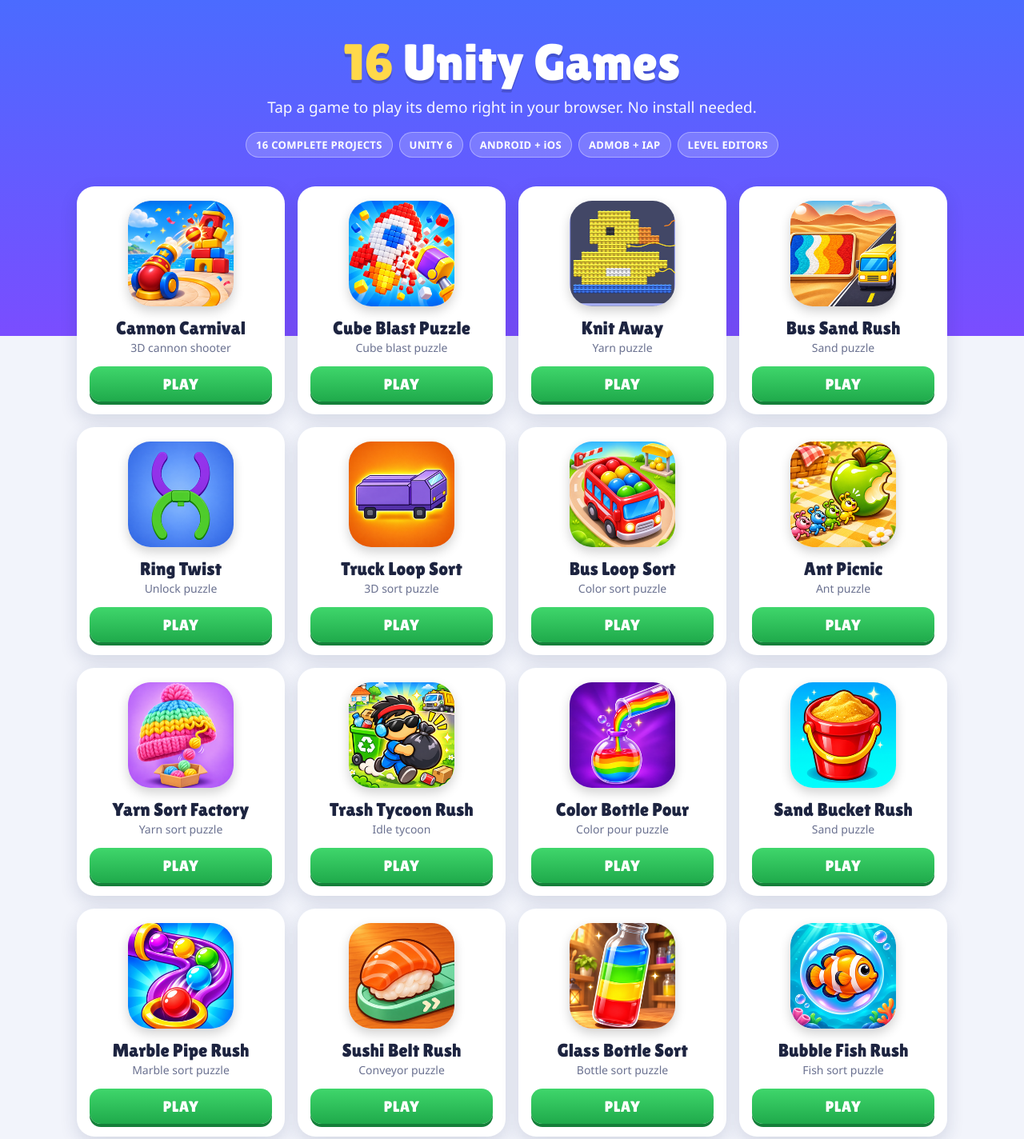
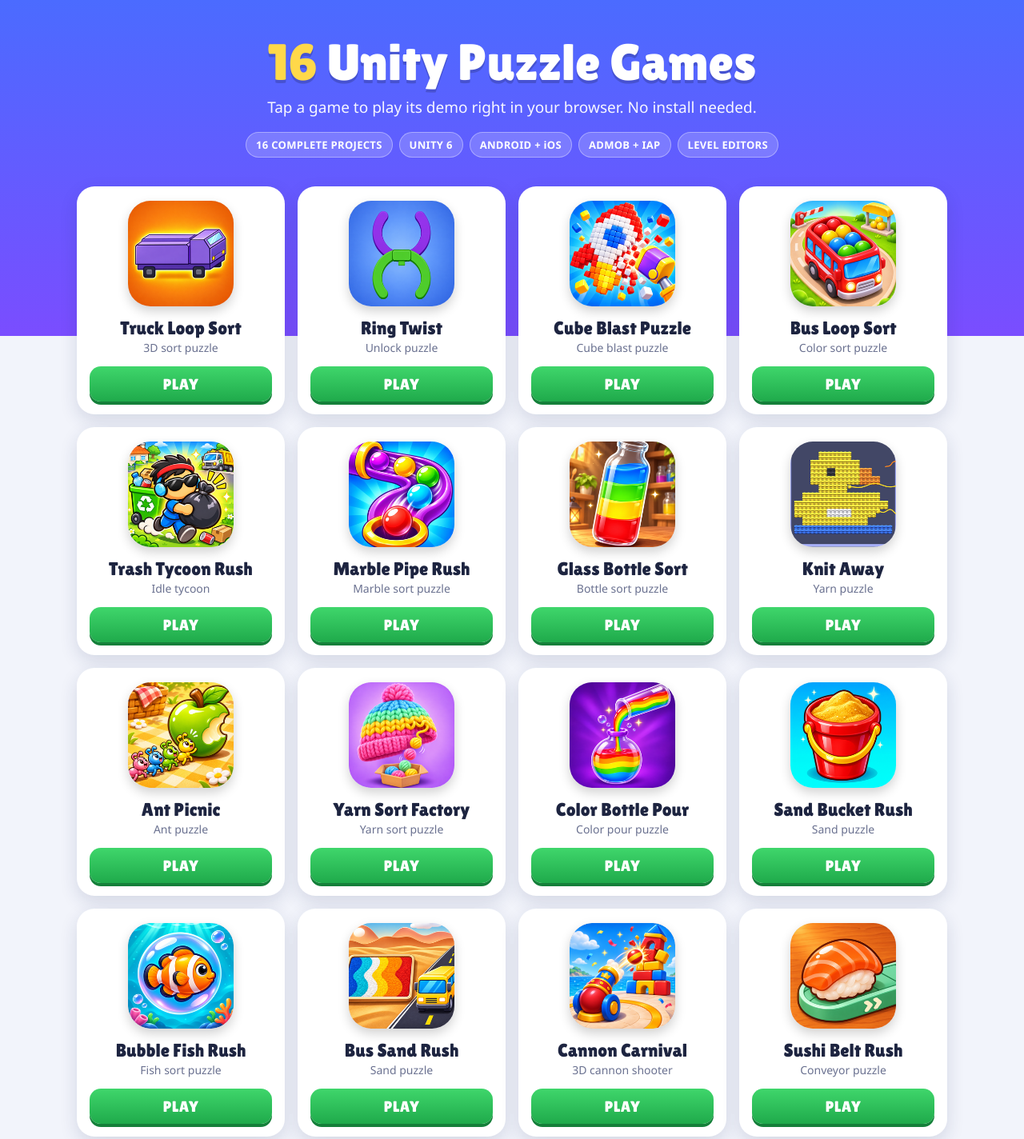
Before and after one commit to workstate202/unity-games-bundle, a plain HTML site: page index.html in a window 1280 px wide. Shown: the top 1424 px of the page at 80% size. Drawn offline with Linux system fonts and the light colour scheme.

Commit message:
Reorder games, update title

```diff
--- a/index.html
+++ b/index.html
@@ -3,7 +3,7 @@
 <head>
 <meta charset="utf-8">
 <meta name="viewport" content="width=device-width, initial-scale=1">
-<title>16 Unity Games - Play the Web Demos</title>
+<title>16 Unity Puzzle Games Bundle - Play the Web Demos</title>
 <meta name="description" content="Play all 16 Unity mobile games in your browser. No install needed.">
 <style>
 @font-face { font-family: "Lilita One"; src: url("LilitaOne.ttf") format("truetype"); font-display: swap; }
@@ -73,27 +73,27 @@ footer { text-align: center; padding: 0 16px 40px; font-size: 13px; color: #7a81
 </head>
 <body>
 <header>
-  <h1><span>16</span> Unity Games</h1>
+  <h1><span>16</span> Unity Puzzle Games</h1>
   <p>Tap a game to play its demo right in your browser. No install needed.</p>
   <div class="badges"><b>16 COMPLETE PROJECTS</b><b>UNITY 6</b><b>ANDROID + iOS</b><b>ADMOB + IAP</b><b>LEVEL EDITORS</b></div>
 </header>
 <main>
-  <a class="card" href="https://workstate202.github.io/cannon-carnival/" target="_blank" rel="noopener"><div class="icon"><img src="icons/cannon-carnival.png" alt="Cannon Carnival icon" width="132" height="132"></div><h2>Cannon Carnival</h2><p>3D cannon shooter</p><span class="play">PLAY</span></a>
+  <a class="card" href="https://workstate202.github.io/truck-loop-sort/" target="_blank" rel="noopener"><div class="icon"><img src="icons/truck-loop-sort.png" alt="Truck Loop Sort icon" width="132" height="132"></div><h2>Truck Loop Sort</h2><p>3D sort puzzle</p><span class="play">PLAY</span></a>
+  <a class="card" href="https://workstate202.github.io/rotate-rings/" target="_blank" rel="noopener"><div class="icon"><img src="icons/ring-twist.png" alt="Ring Twist icon" width="132" height="132"></div><h2>Ring Twist</h2><p>Unlock puzzle</p><span class="play">PLAY</span></a>
   <a class="card" href="https://workstate202.github.io/cube-blast-puzzle/" target="_blank" rel="noopener"><div class="icon"><img src="icons/cube-blast-puzzle.png" alt="Cube Blast Puzzle icon" width="132" height="132"></div><h2>Cube Blast Puzzle</h2><p>Cube blast puzzle</p><span class="play">PLAY</span></a>
+  <a class="card" href="https://workstate202.github.io/Bus-Loop-Sort/" target="_blank" rel="noopener"><div class="icon"><img src="icons/bus-loop-sort.png" alt="Bus Loop Sort icon" width="132" height="132"></div><h2>Bus Loop Sort</h2><p>Color sort puzzle</p><span class="play">PLAY</span></a>
+  <a class="card" href="https://workstate202.github.io/trash-tycoon-rush/" target="_blank" rel="noopener"><div class="icon"><img src="icons/trash-tycoon-rush.png" alt="Trash Tycoon Rush icon" width="132" height="132"></div><h2>Trash Tycoon Rush</h2><p>Idle tycoon</p><span class="play">PLAY</span></a>
+  <a class="card" href="https://workstate202.github.io/marble-pipe-rush/" target="_blank" rel="noopener"><div class="icon"><img src="icons/marble-pipe-rush.png" alt="Marble Pipe Rush icon" width="132" height="132"></div><h2>Marble Pipe Rush</h2><p>Marble sort puzzle</p><span class="play">PLAY</span></a>
+  <a class="card" href="https://workstate202.github.io/glass-bottle-sort-game/" target="_blank" rel="noopener"><div class="icon"><img src="icons/glass-bottle-sort.png" alt="Glass Bottle Sort icon" width="132" height="132"></div><h2>Glass Bottle Sort</h2><p>Bottle sort puzzle</p><span class="play">PLAY</span></a>
   <a class="card" href="https://workstate202.github.io/knit-away/" target="_blank" rel="noopener"><div class="icon"><img src="icons/knit-away.png" alt="Knit Away icon" width="132" height="132"></div><h2>Knit Away</h2><p>Yarn puzzle</p><span class="play">PLAY</span></a>
-  <a class="card" href="https://workstate202.github.io/bus-sand-rush/" target="_blank" rel="noopener"><div class="icon"><img src="icons/bus-sand-rush.png" alt="Bus Sand Rush icon" width="132" height="132"></div><h2>Bus Sand Rush</h2><p>Sand puzzle</p><span class="play">PLAY</span></a>
-  <a class="card" href="https://workstate202.github.io/rotate-rings/" target="_blank" rel="noopener"><div class="icon"><img src="icons/ring-twist.png" alt="Ring Twist icon" width="132" height="132"></div><h2>Ring Twist</h2><p>Unlock puzzle</p><span class="play">PLAY</span></a>
-  <a class="card" href="https://workstate202.github.io/truck-loop-sort/" target="_blank" rel="noopener"><div class="icon"><img src="icons/truck-loop-sort.png" alt="Truck Loop Sort icon" width="132" height="132"></div><h2>Truck Loop Sort</h2><p>3D sort puzzle</p><span class="play">PLAY</span></a>
-  <a class="card" href="https://workstate202.github.io/Bus-Loop-Sort/" target="_blank" rel="noopener"><div class="icon"><img src="icons/bus-loop-sort.png" alt="Bus Loop Sort icon" width="132" height="132"></div><h2>Bus Loop Sort</h2><p>Color sort puzzle</p><span class="play">PLAY</span></a>
   <a class="card" href="https://workstate202.github.io/ant-picnic-game/" target="_blank" rel="noopener"><div class="icon"><img src="icons/ant-picnic.png" alt="Ant Picnic icon" width="132" height="132"></div><h2>Ant Picnic</h2><p>Ant puzzle</p><span class="play">PLAY</span></a>
   <a class="card" href="https://workstate202.github.io/yarn-sort-factory/" target="_blank" rel="noopener"><div class="icon"><img src="icons/yarn-sort-factory.png" alt="Yarn Sort Factory icon" width="132" height="132"></div><h2>Yarn Sort Factory</h2><p>Yarn sort puzzle</p><span class="play">PLAY</span></a>
-  <a class="card" href="https://workstate202.github.io/trash-tycoon-rush/" target="_blank" rel="noopener"><div class="icon"><img src="icons/trash-tycoon-rush.png" alt="Trash Tycoon Rush icon" width="132" height="132"></div><h2>Trash Tycoon Rush</h2><p>Idle tycoon</p><span class="play">PLAY</span></a>
   <a class="card" href="https://workstate202.github.io/color-bottle-pour/" target="_blank" rel="noopener"><div class="icon"><img src="icons/color-bottle-pour.png" alt="Color Bottle Pour icon" width="132" height="132"></div><h2>Color Bottle Pour</h2><p>Color pour puzzle</p><span class="play">PLAY</span></a>
   <a class="card" href="https://workstate202.github.io/sand-bucket-rush/" target="_blank" rel="noopener"><div class="icon"><img src="icons/sand-bucket-rush.png" alt="Sand Bucket Rush icon" width="132" height="132"></div><h2>Sand Bucket Rush</h2><p>Sand puzzle</p><span class="play">PLAY</span></a>
-  <a class="card" href="https://workstate202.github.io/marble-pipe-rush/" target="_blank" rel="noopener"><div class="icon"><img src="icons/marble-pipe-rush.png" alt="Marble Pipe Rush icon" width="132" height="132"></div><h2>Marble Pipe Rush</h2><p>Marble sort puzzle</p><span class="play">PLAY</span></a>
+  <a class="card" href="https://workstate202.github.io/bubble-fish-rush/" target="_blank" rel="noopener"><div class="icon"><img src="icons/bubble-fish-rush.png" alt="Bubble Fish Rush icon" width="132" height="132"></div><h2>Bubble Fish Rush</h2><p>Fish sort puzzle</p><span class="play">PLAY</span></a>
+  <a class="card" href="https://workstate202.github.io/bus-sand-rush/" target="_blank" rel="noopener"><div class="icon"><img src="icons/bus-sand-rush.png" alt="Bus Sand Rush icon" width="132" height="132"></div><h2>Bus Sand Rush</h2><p>Sand puzzle</p><span class="play">PLAY</span></a>
+  <a class="card" href="https://workstate202.github.io/cannon-carnival/" target="_blank" rel="noopener"><div class="icon"><img src="icons/cannon-carnival.png" alt="Cannon Carnival icon" width="132" height="132"></div><h2>Cannon Carnival</h2><p>3D cannon shooter</p><span class="play">PLAY</span></a>
   <a class="card" href="https://workstate202.github.io/sushi-belt-rush/" target="_blank" rel="noopener"><div class="icon"><img src="icons/sushi-belt-rush.png" alt="Sushi Belt Rush icon" width="132" height="132"></div><h2>Sushi Belt Rush</h2><p>Conveyor puzzle</p><span class="play">PLAY</span></a>
-  <a class="card" href="https://workstate202.github.io/glass-bottle-sort-game/" target="_blank" rel="noopener"><div class="icon"><img src="icons/glass-bottle-sort.png" alt="Glass Bottle Sort icon" width="132" height="132"></div><h2>Glass Bottle Sort</h2><p>Bottle sort puzzle</p><span class="play">PLAY</span></a>
-  <a class="card" href="https://workstate202.github.io/bubble-fish-rush/" target="_blank" rel="noopener"><div class="icon"><img src="icons/bubble-fish-rush.png" alt="Bubble Fish Rush icon" width="132" height="132"></div><h2>Bubble Fish Rush</h2><p>Fish sort puzzle</p><span class="play">PLAY</span></a>
 </main>
 <footer>These are browser demos. The bundle contains the full Unity project of every game.</footer>
 </body>
```
